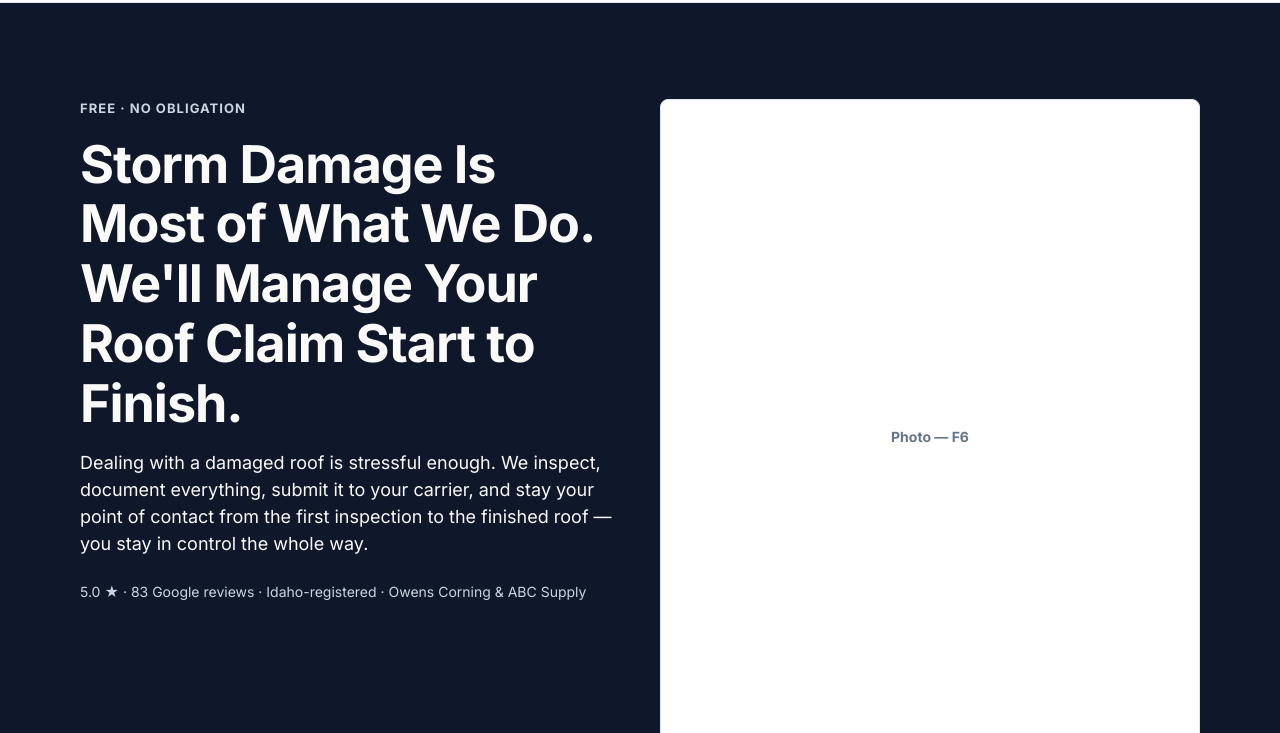
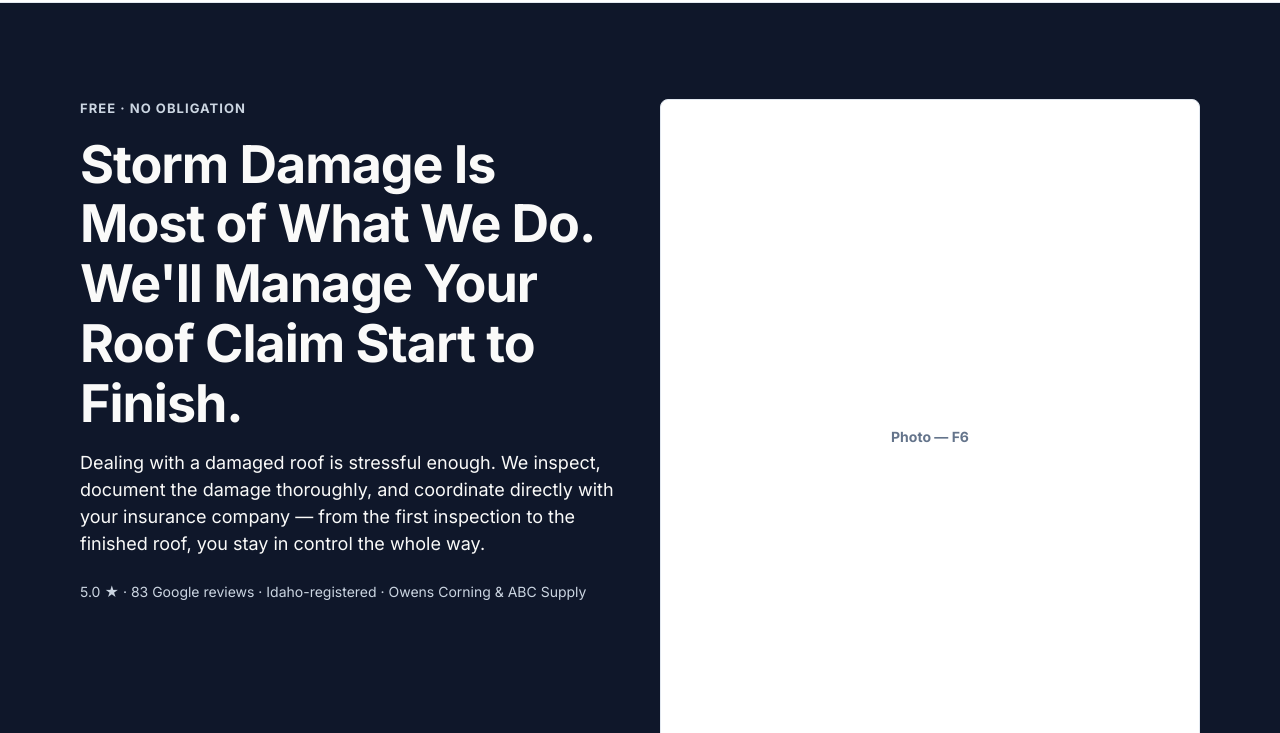
Before and after one commit to SamWade04/sawtooth-roofing, an Astro site: page /book-inspection in a window 1280 px wide. Shown: the part 67-800 px from the top of the page. Built offline with nearby package versions, Linux system fonts and the light colour scheme; Astro itself is replaced by a stand-in of ours; a script that the page names is missing.

Commit message:
A7 step 1b: soften two Command-flagged phrases on /book-inspection lead
Pre-empt the pending §41-5802 doc 08 PA-definition ruling by replacing
"submit it to your carrier" / "point of contact" with phrasing that
holds inside the current wall regardless of how Command decides.
H1, eyebrow, trust line, form, financing band, and the dormant
ratification-gated comment are untouched.

```diff
--- a/src/pages/book-inspection.astro
+++ b/src/pages/book-inspection.astro
@@ -21,9 +21,9 @@ import FinancingBand from '../components/ui/FinancingBand.astro';
           <p class="eyebrow">Free &middot; No obligation</p>
           <h1>Storm Damage Is Most of What We Do. We'll Manage Your Roof Claim Start to Finish.</h1>
           <p class="lead u-reading">
-            Dealing with a damaged roof is stressful enough. We inspect, document everything, submit
-            it to your carrier, and stay your point of contact from the first inspection to the
-            finished roof — you stay in control the whole way.
+            Dealing with a damaged roof is stressful enough. We inspect, document the damage
+            thoroughly, and coordinate directly with your insurance company — from the first
+            inspection to the finished roof, you stay in control the whole way.
           </p>
           <p class="hero-trust">5.0 &#9733; &middot; 83 Google reviews &middot; Idaho-registered &middot; Owens Corning &amp; ABC Supply</p>
 
```
